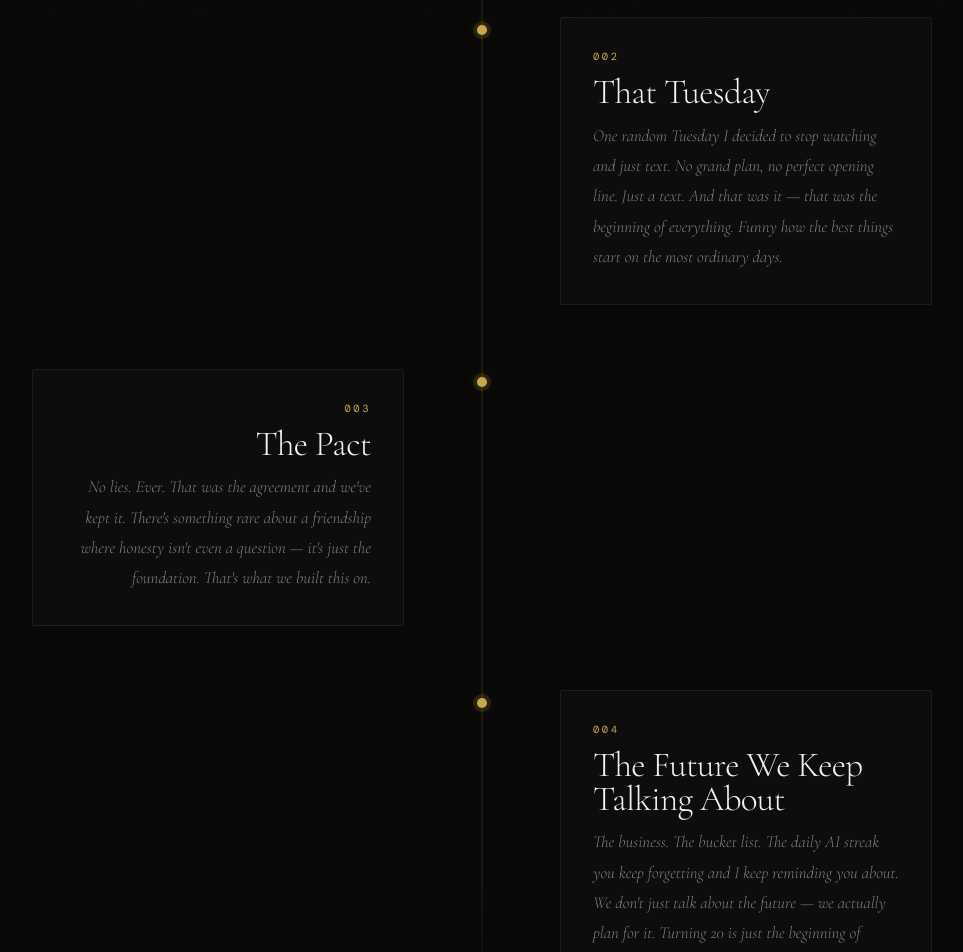
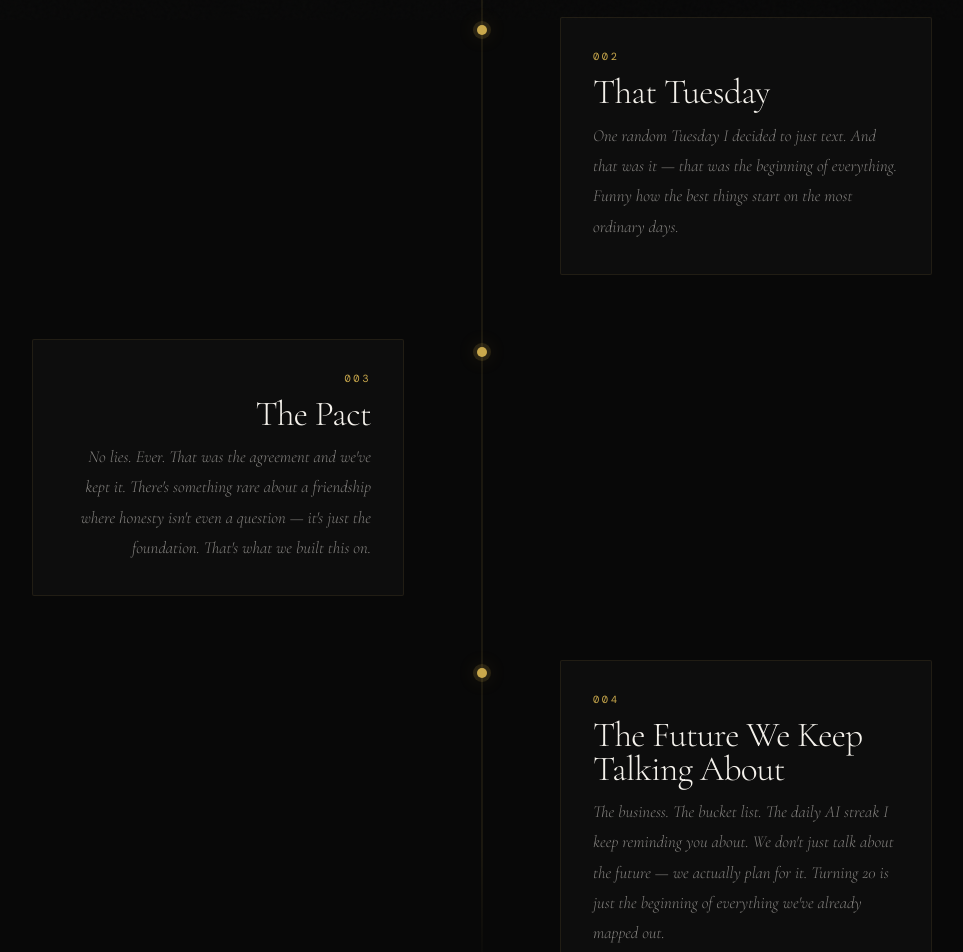
Before and after one commit to ericmacharia6907-max/Hbd, a React (Vite) app: page /timeline in a window 1280 px wide. Shown: the part 780-1732 px from the top of the page, without its empty margins (158-1121 px from the left). Built offline with nearby package versions, Linux system fonts and the light colour scheme; a web font is replaced by a local one.

Commit message:
replace with real friendship memories - streak, future plans, no lies pact

```diff
--- a/src/pages/Ending.jsx
+++ b/src/pages/Ending.jsx
@@ -94,8 +94,7 @@ export default function Ending() {
           For the no-lies pact we've never broken.<br />
           For every future we've planned, every streak reminder,<br />
           every meme, every check-in, every big dream —<br />
-          for simply being Edignar, in this chapter<br />
-          we're lucky enough to share.
+          I'm really glad it was you.
         </motion.p>
 
         {/* Signature */}
--- a/src/pages/Home.jsx
+++ b/src/pages/Home.jsx
@@ -147,8 +147,8 @@ export default function Home() {
           }}>
             I made this for you. Hope it makes you smile —
             the way you always make everyone around you smile
-            without even trying. For every meme sent at odd hours,
-            every happy thing discovered and just had to share,
+            without even trying. For every meme sent, every
+            happy thing discovered and just had to share,
             every big dream we've talked about, every business idea,
             every daily check-in. This is for all of it. All of you.
           </p>
--- a/src/pages/Surprise.jsx
+++ b/src/pages/Surprise.jsx
@@ -242,9 +242,9 @@ export default function Surprise() {
             >
               Not just today. Not just because it's your birthday.<br />
               But every daily check-in, every big dream we've mapped out,<br />
-              every story you sat through in those voice notes —<br />
+              every story, every plan, every reminder I send you —<br />
               <span style={{ color: 'rgba(201,168,76,0.8)' }}>
-                you're the friend I was looking for all along.
+                I'm really glad I sent that text on a Tuesday.
               </span>
             </motion.p>
 
--- a/src/pages/Timeline.jsx
+++ b/src/pages/Timeline.jsx
@@ -12,7 +12,7 @@ const moments = [
   {
     number: '002',
     title:  'That Tuesday',
-    body:   'One random Tuesday I decided to stop watching and just text. No grand plan, no perfect opening line. Just a text. And that was it — that was the beginning of everything. Funny how the best things start on the most ordinary days.',
+    body:   'One random Tuesday I decided to just text. And that was it — that was the beginning of everything. Funny how the best things start on the most ordinary days.',
   },
   {
     number: '003',
@@ -22,7 +22,7 @@ const moments = [
   {
     number: '004',
     title:  'The Future We Keep Talking About',
-    body:   'The business. The bucket list. The daily AI streak you keep forgetting and I keep reminding you about. We don\'t just talk about the future — we actually plan for it. Turning 20 is just the beginning of everything we\'ve already mapped out.',
+    body:   'The business. The bucket list. The daily AI streak I keep reminding you about. We don\'t just talk about the future — we actually plan for it. Turning 20 is just the beginning of everything we\'ve already mapped out.',
   },
 ]
 
```
